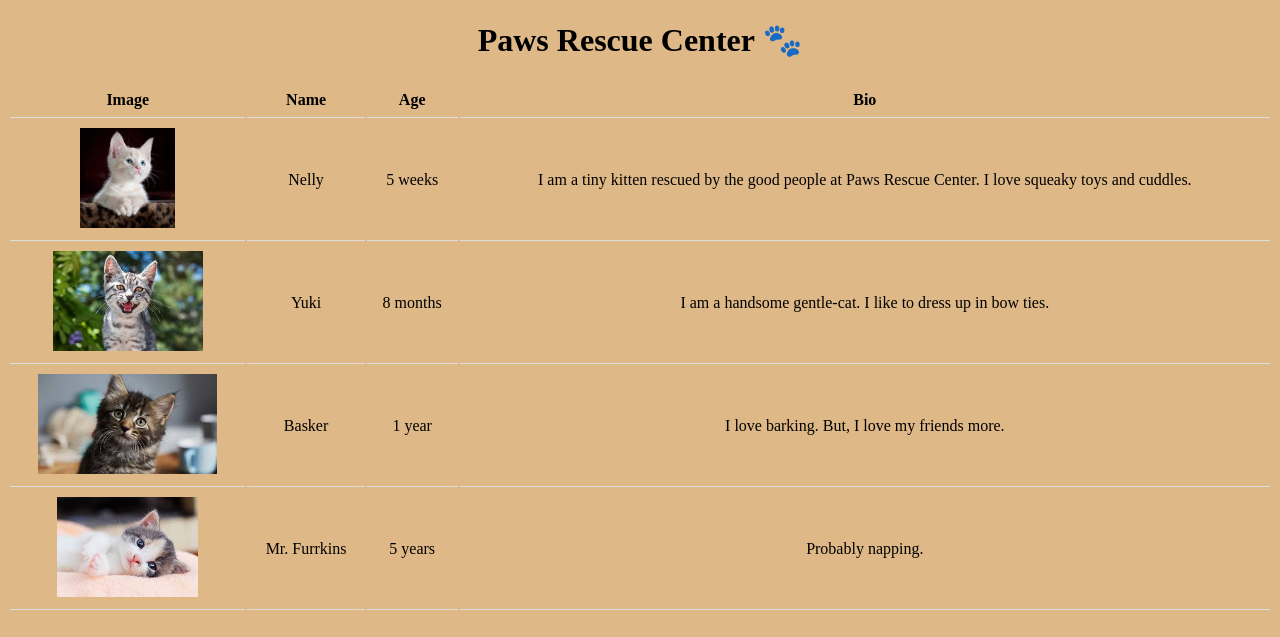
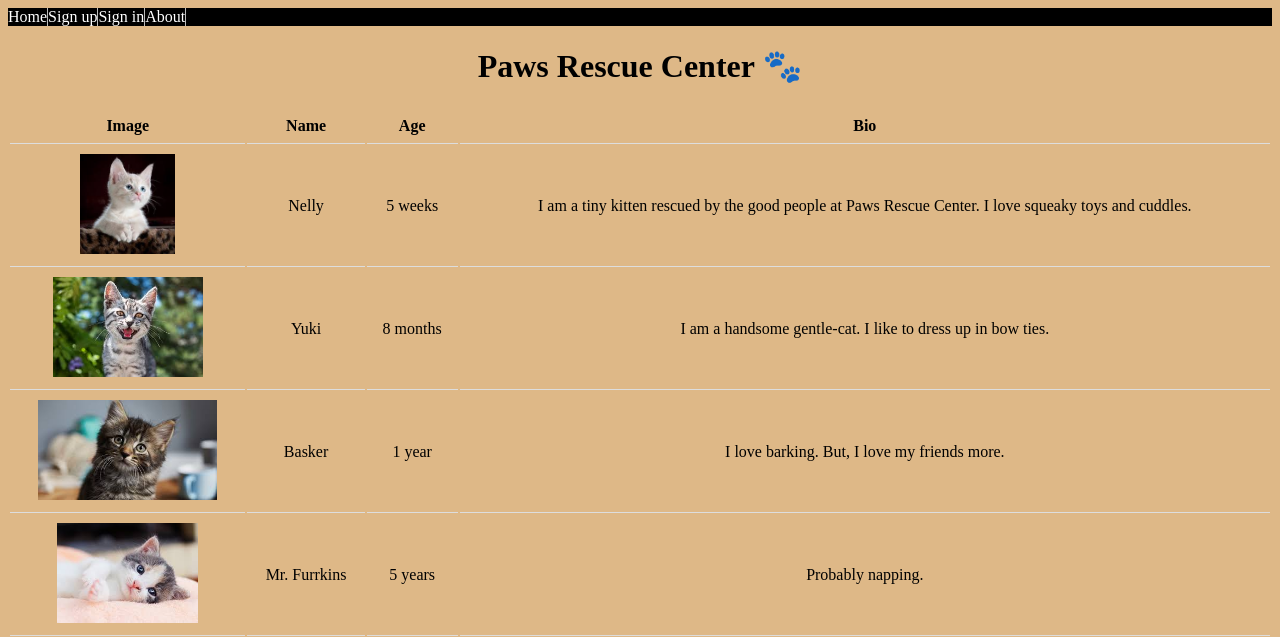
Before and after one commit to nshipman-io/paws-rescue-center, a Flask app: page / in a window 1280 px wide. Shown: the top 637 px of the page. Run offline with Flask 2, Linux system fonts and the light colour scheme.

Commit message:
Added session handling

```diff
--- a/app.py
+++ b/app.py
@@ -1,18 +1,30 @@
-from flask import Flask, render_template, abort
+from flask import Flask, render_template, abort, session, redirect, url_for
+from forms import SignUpForm, SignInForm
+
 app = Flask(__name__)
-
+app.config['SECRET_KEY'] = "KfbFLD5f545p5Vo5FANe4jyV"
 pets = [
         {"id": 1, "name": "Nelly", "age": "5 weeks", "bio": "I am a tiny kitten rescued by the good people at Paws Rescue Center. I love squeaky toys and cuddles."},
         {"id": 2, "name": "Yuki", "age": "8 months", "bio": "I am a handsome gentle-cat. I like to dress up in bow ties."},
         {"id": 3, "name": "Basker", "age": "1 year", "bio": "I love barking. But, I love my friends more."},
         {"id": 4, "name": "Mr. Furrkins", "age": "5 years", "bio": "Probably napping."},
     ]
+
+users = [
+         {"id": 1, "full_name": "Pet Rescue Team", "email": "team@pawsrescue.com", "password": "adminpass"},
+    ]
+
 @app.route("/")
 def home():
+    if 'USERNAME' in session:
+        return render_template("home.html",pets=pets,user=session["USERNAME"])
+
     return render_template("home.html",pets=pets)
 
 @app.route("/about")
 def about():
+    if 'USERNAME' in session:
+        return render_template("about.html",pets=pets,user=session["USERNAME"])
     return render_template("about.html")
 
 @app.route("/details/<int:pet_id>")
@@ -21,7 +33,54 @@
     if pet is None:
         abort(404, description="No pet with given ID found.")
 
+    if 'USERNAME' in session:
+        return render_template("details.html",pet=pet,user=session["USERNAME"])
     return render_template("details.html",pet=pet)
+
+@app.route("/signup",methods=["GET","POST"])
+def signup():
+    form = SignUpForm()
+    if form.validate_on_submit():
+        print("Form submitted and Valid")
+        user = {"id":len(users)+1, "full_name":form.name.data, "email":form.email.data, "password":form.password.data}
+        users.append(user)
+        print(f'Adding user: {user["full_name"]} to database.')
+        return render_template("signup.html", message="Successfully signed up")
+    elif form.errors:
+        print(form.errors.items())
+        print(form.name.errors)
+        print(form.email.errors)
+        print(form.password.errors)
+        print(form.confirm.errors)
+    return render_template("signup.html",form=form)
+
+@app.route("/signin",methods=["GET","POST"])
+def signin():
+    form = SignInForm()
+    if form.validate_on_submit():
+        session_user = None
+        i = 0
+        while session_user is None and i < len(users):
+            user = users[i]
+            if form.email.data == user["email"]:
+                session_user = user
+            else:
+                i+=1
+        if session_user is None:
+            return render_template("signin.html",message="Email not found",form=form)
+        if form.password.data != session_user["password"]:
+            print(f'Wrong password entered for user: {session_user["email"]}')
+            return render_template("signin.html",message="Wrong password",form=form)
+        else:
+            session["USERNAME"] = session_user["full_name"]
+            return redirect(url_for('home'))
+
+    return render_template("signin.html",form=form)
+
+@app.route("/signout")
+def signout():
+    session.pop("USERNAME",None)
+    return redirect(url_for('home'))
 
 if __name__ == "__main__":
     app.run(debug=True, host="0.0.0.0", port=3000)
--- a/static/style.css
+++ b/static/style.css
@@ -13,3 +13,38 @@ th, td {
     padding: 8px;
     border-bottom: 1px solid #ddd;
 }
+
+#main-nav {
+    float: left;
+    text-align: center;
+    width: 100%;
+}
+#nav-bar {
+    list-style-type: none;
+    padding: 0;
+    margin: 0;
+    overflow: hidden;
+    background-color: #000000;
+    width: 100%;
+}
+
+.nav-list {
+    float: left;
+    border-right: 1px solid #bbb;
+}
+
+.nav-list li:last-child {
+    border-right: none;
+}
+
+.nav-list a {
+    display: block;
+    color: white;
+    text-align: center;
+    padding: 14px, 16px;
+    text-decoration: none;
+}
+
+.nav-list a:hover {
+    background-color: #4CAF50;
+}
--- a/templates/base.html
+++ b/templates/base.html
@@ -7,6 +7,27 @@
         <!-- Placeholder for Other Imports -->
         {% endblock %}
 </head>
+<header>
+    <nav>
+        <div id="main-nav">
+            {% if user %}
+            <ul id="nav-bar">
+                <li class="nav-list"><a href="{{url_for('home')}}">Home</a></li>
+                <li class="nav-list"><a href="{{url_for('about')}}">About</a></li>
+                <li class="nav-list"><a href="{{url_for('signout')}}">Sign out</a></li>
+            </ul>
+            {% else %}
+            <ul id="nav-bar">
+                <li class="nav-list"><a href="{{url_for('home')}}">Home</a></li>
+                <li class="nav-list"><a href="{{url_for('signup')}}">Sign up</a></li>
+                <li class="nav-list"><a href="{{url_for('signin')}}">Sign in</a></li>
+                <li class="nav-list"><a href="{{url_for('about')}}">About</a></li>
+            </ul>
+            {% endif %}
+        </div>
+    </nav>
+    <br>
+</header>
 <body>
     <div id="heading"><h1>{% block heading %}{% endblock %}</h1></div>
     <div id="content">
```
Also changed, not shown: forms.py (added, +15 -0 lines), templates/signin.html (added, +40 -0 lines), templates/signup.html (added, +62 -0 lines), 1 other file.
